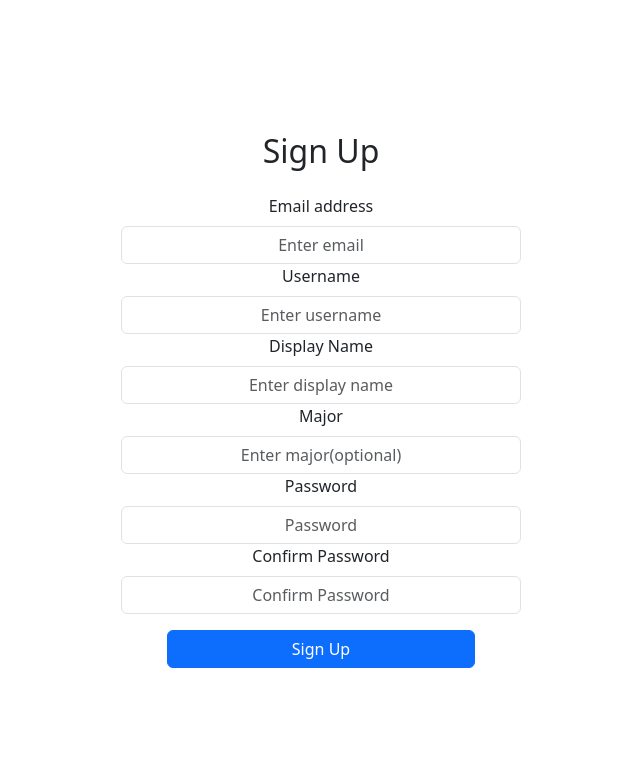
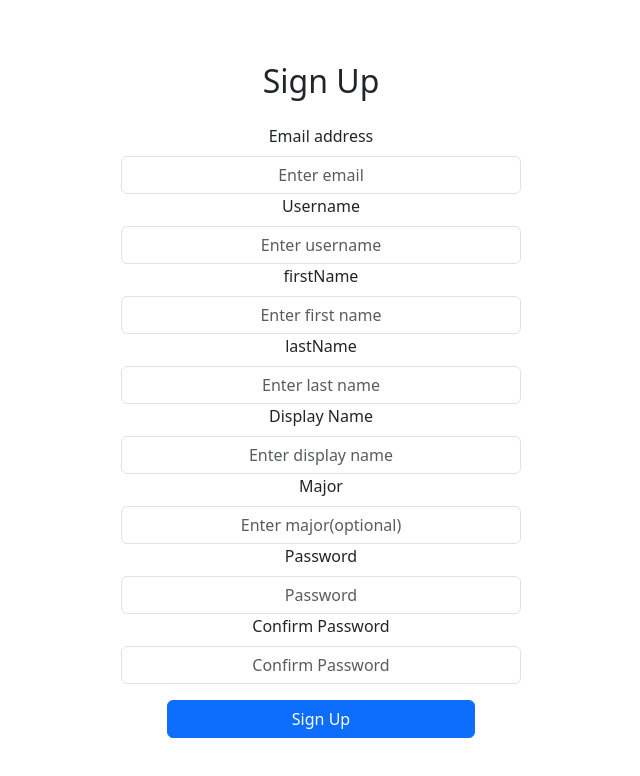
Before and after one commit to bhillyard/SloStudySonar, a React (Create React App) app in the folder packages/react-frontend/: page /signup in a window 1280 px wide. Shown: the top 776 px of the page, without its empty margins (319-959 px from the left). Built offline with nearby package versions, Linux system fonts and the light colour scheme.

Commit message:
add first and last name form data attributes

```diff
--- a/packages/react-frontend/src/pages/SignupPage.js
+++ b/packages/react-frontend/src/pages/SignupPage.js
@@ -6,6 +6,8 @@ const SignupPage = () => {
   const [formData, setFormData] = useState({
     email: '',
     userName: '',
+    firstName: '',
+    lastName: '',
     displayName: '',
     major: '',
     password: '',
@@ -34,7 +36,7 @@ const SignupPage = () => {
       alert("Passwords do not match");
       return;
     }
-    if (formData.userName === '' || formData.email === '' || formData.password === '' || formData.confirmPassword === '' || formData.displayName === '') {
+    if (formData.userName === '' || formData.email === '' || formData.password === '' || formData.confirmPassword === '' || formData.displayName === '' || formData.firstName === '' || formData.lastName === '') {
         alert("Please fill out all the required fields");
         return;
     }
@@ -81,6 +83,16 @@ const SignupPage = () => {
                 <Form.Control type="text" placeholder="Enter username" name="userName" value={formData.userName} onChange={handleChange} />
               </Form.Group>
 
+              <Form.Group controlId="formBasicFirstname">
+                <Form.Label>firstName</Form.Label>
+                <Form.Control type="text" placeholder="Enter first name" name="firstName" value={formData.firstName} onChange={handleChange} />
+              </Form.Group>
+
+              <Form.Group controlId="formBasicLastname">
+                <Form.Label>lastName</Form.Label>
+                <Form.Control type="text" placeholder="Enter last name" name="lastName" value={formData.lastName} onChange={handleChange} />
+              </Form.Group>
+
               <Form.Group controlId="formBasicDisplayName">
                 <Form.Label>Display Name</Form.Label>
                 <Form.Control type="text" placeholder="Enter display name" name="displayName" value={formData.displayName} onChange={handleChange} />
```
